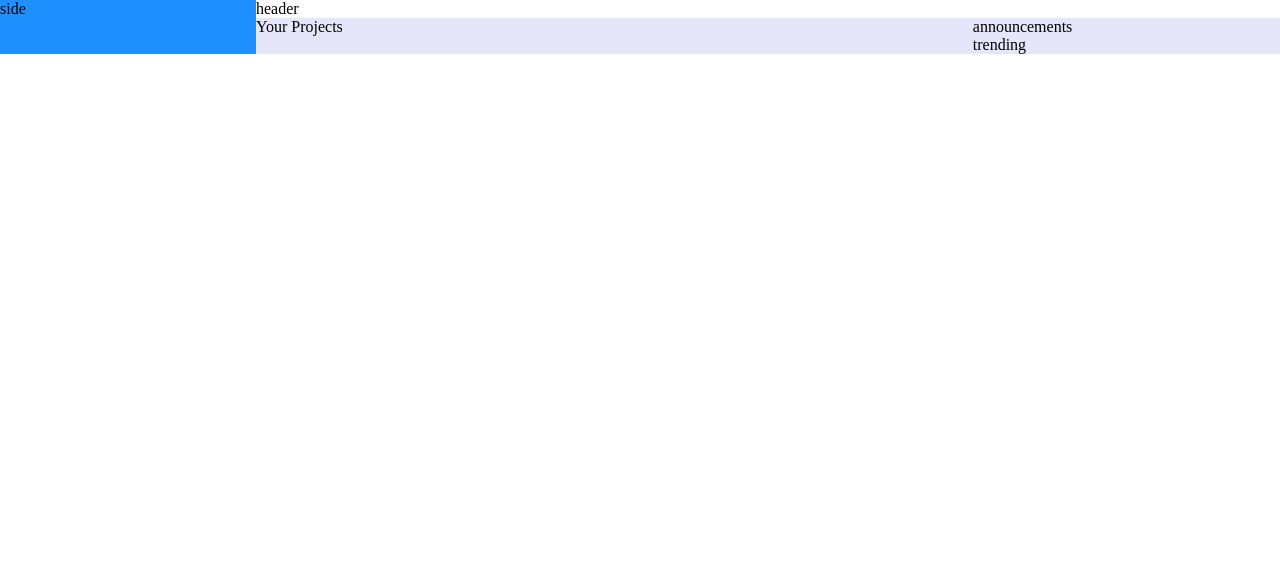
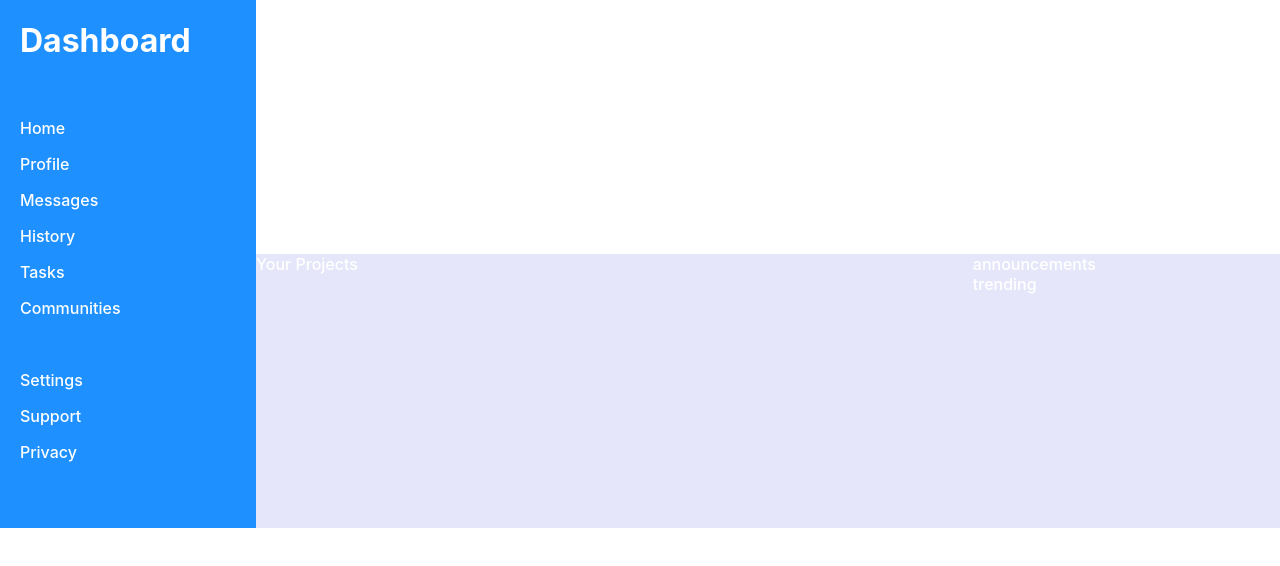
Before and after one commit to bryantt23/odin-admin-dashboard, a plain HTML site: page index.html in a window 1280 px wide. Drawn offline with Linux system fonts and the light colour scheme.

Commit message:
setup side dashboard

```diff
--- a/index.html
+++ b/index.html
@@ -10,7 +10,24 @@
   <body>
     <div class="container">
       <div class="header">header</div>
-      <div class="sidebar">side</div>
+      <div class="sidebar">
+        <div>
+          <h1>Dashboard</h1>
+        </div>
+        <div>
+          <p>Home</p>
+          <p>Profile</p>
+          <p>Messages</p>
+          <p>History</p>
+          <p>Tasks</p>
+          <p>Communities</p>
+        </div>
+        <div>
+          <p>Settings</p>
+          <p>Support</p>
+          <p>Privacy</p>
+        </div>
+      </div>
 
       <div class="main">
         <div class="projects">Your Projects</div>
--- a/style.css
+++ b/style.css
@@ -1,5 +1,9 @@
 body {
   margin: 0;
+  font-family: -apple-system, BlinkMacSystemFont, 'Segoe UI', Roboto, Oxygen,
+    Ubuntu, Cantarell, 'Open Sans', 'Helvetica Neue', sans-serif;
+  color: white;
+  font-weight: 500;
 }
 
 .container {
@@ -14,11 +18,11 @@ body {
 }
 
 .sidebar {
-  /* height: 100%;
-  width: 50px; */
-
   grid-row: 1/3;
   background-color: dodgerblue;
+  display: grid;
+  gap: 20px;
+  padding: 0 20px 50px;
 }
 
 .main {
```
